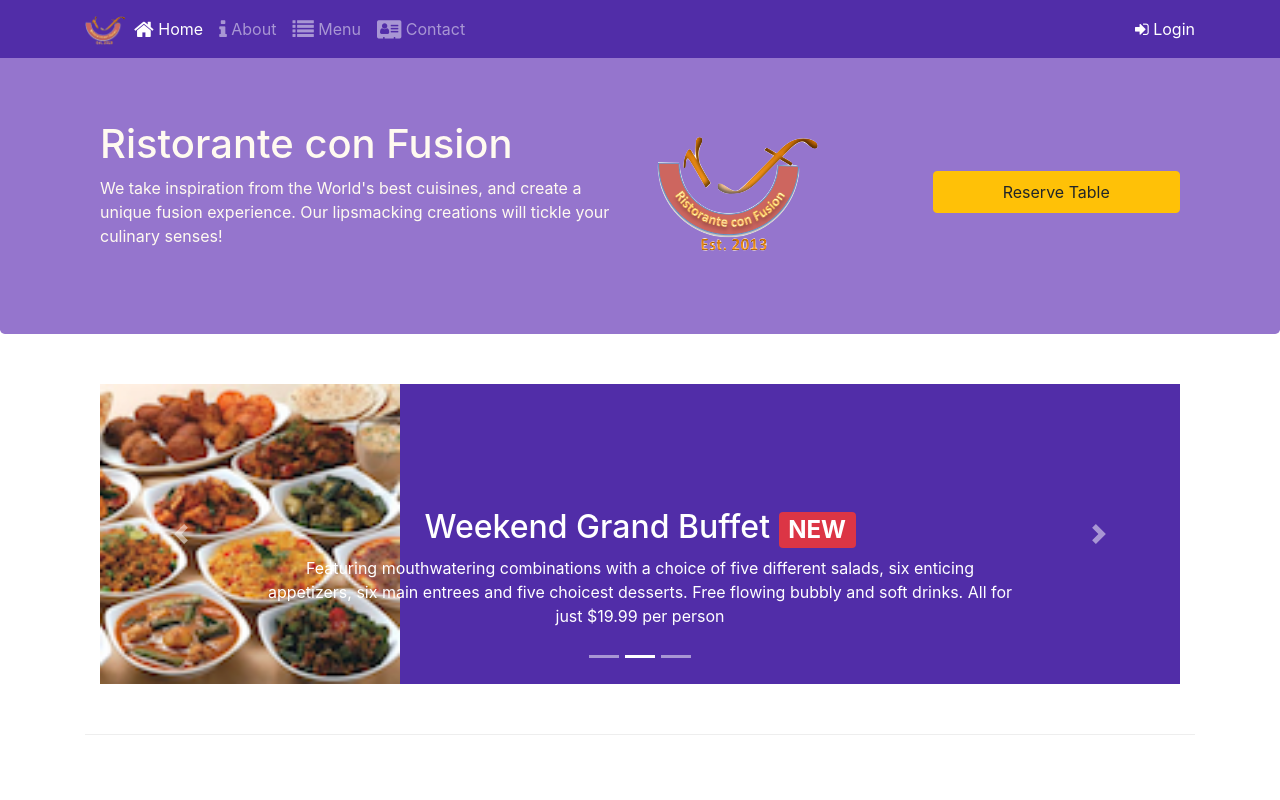
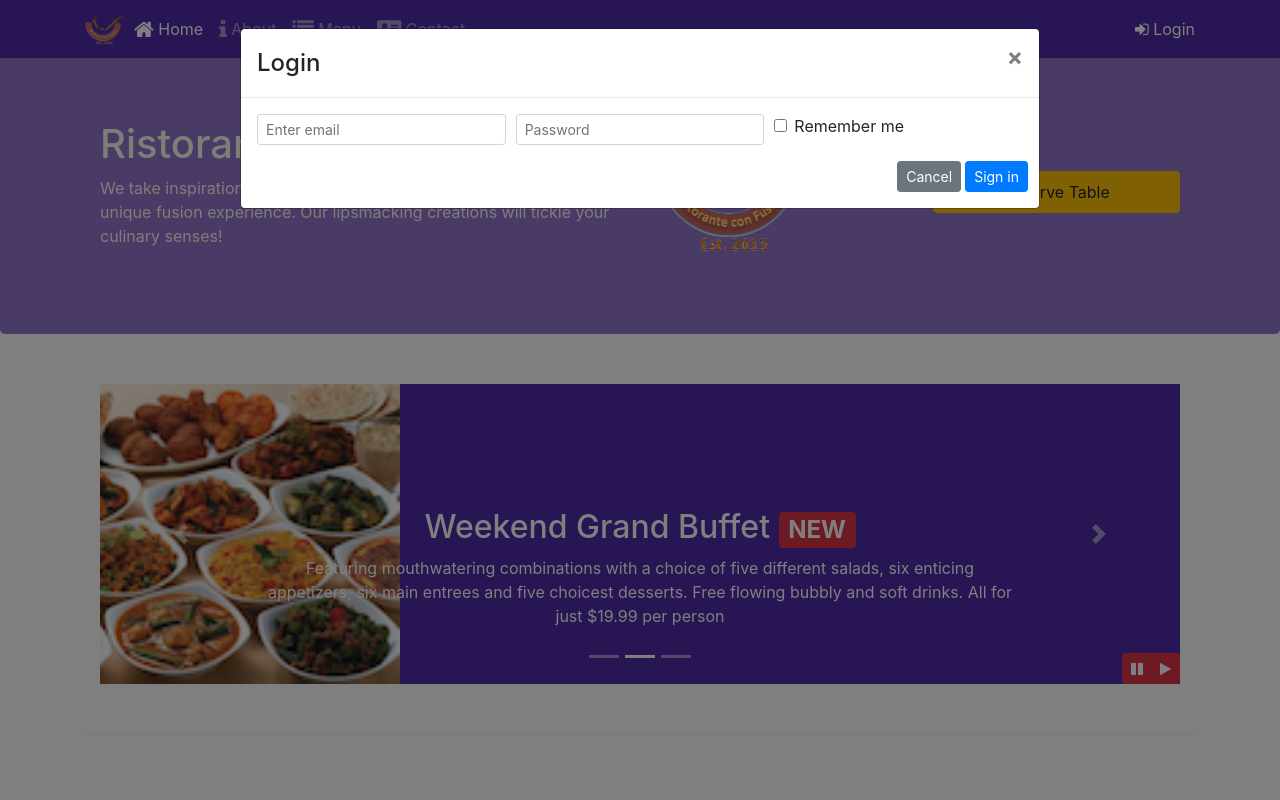
Before and after one commit to btarache/conFusion, a website: page index.html in a window 1280 px wide. Both pictures are taken after a click on the link "Login". Shown: the top 800 px of the page. Drawn offline with nearby package versions, Linux system fonts and the light colour scheme.

Commit message:
Bootstrap JQuery

```diff
--- a/css/styles.css
+++ b/css/styles.css
@@ -56,3 +56,9 @@ address{
     left: 0;
     min-height: 300px;
 }
+#carouselButton {
+    right:0px;
+    position: absolute;
+    bottom: 0px;
+    z-index: 1;
+}
--- a/index.html
+++ b/index.html
@@ -31,13 +31,54 @@
                 </ul>
 
                 <span class="navbar-text">
-                    <a href="#">
+                    <a data-toggle="modal" data-target="#login">
                     <span class="fa fa-sign-in"></span> Login</a>
                 </span>
         </div>
     </nav>
 
-    <div id="loginModal" class="modal fade" role="dialog">
+
+
+    <div id="login" class="modal fade" role="dialog">
+        <div class="modal-dialog modal-lg" role="content">
+            <!-- Modal content-->
+            <div class="modal-content">
+                <div class="modal-header">
+                    <h4 class="modal-title">Login </h4>
+                    <button type="button" class="close" data-dismiss="modal">&times;</button>
+                </div>
+                <div class="modal-body">
+                    <form>
+                        <div class="form-row">
+                            <div class="form-group col-sm-4">
+                                    <label class="sr-only" for="exampleInputEmail3">Email address</label>
+                                    <input type="email" class="form-control form-control-sm mr-1" id="exampleInputEmail3" placeholder="Enter email">
+                            </div>
+                            <div class="form-group col-sm-4">
+                                <label class="sr-only" for="exampleInputPassword3">Password</label>
+                                <input type="password" class="form-control form-control-sm mr-1" id="exampleInputPassword3" placeholder="Password">
+                            </div>
+                            <div class="col-sm-auto">
+                                <div class="form-check">
+                                    <input class="form-check-input" type="checkbox">
+                                    <label class="form-check-label"> Remember me
+                                    </label>
+                                </div>
+                            </div>
+                        </div>
+                        <div class="form-row">
+                            <button type="button" class="btn btn-secondary btn-sm ml-auto" data-dismiss="modal">Cancel</button>
+                            <button type="submit" class="btn btn-primary btn-sm ml-1">Sign in</button>
+                        </div>
+                    </form>
+                </div>
+            </div>
+        </div>
+    </div>
+
+
+
+    <div id="reserveModal" class="modal fade" role="dialog">
         <div class="modal-dialog modal-lg" role="content">
             <!-- Modal content-->
             <div class="modal-content">
@@ -133,7 +174,7 @@
                 </div>
                 <div class="col-12 col-sm align-self-center ml-auto">
                     <a role="button" class="btn btn-block nav-link btn-warning"
-                    data-toggle="modal" data-target="#loginModal"
+                    data-toggle="modal" data-target="#reserveModal"
                     data-placement="bottom" href="#reserve">Reserve Table</a>
                     </a>
                 </div>
@@ -195,6 +236,15 @@
                     <a class="carousel-control-next" href="#mycarousel" role="button" data-slide="next">
                         <span class="carousel-control-next-icon"></span>
                     </a>
+
+                    <div class="btn-group" id="carouselButton">
+                        <button class="btn btn-danger btn-sm" id="carousel-pause">
+                            <span class="fa fa-pause"></span>
+                        </button>
+                        <button class="btn btn-danger btn-sm" id="carousel-play">
+                            <span class="fa fa-play"></span>
+                        </button>
+                    </div>
                 </div>
             </div>
         </div>
@@ -306,7 +356,17 @@
     <script src="node_modules/jquery/dist/jquery.slim.min.js"></script>
     <script src="node_modules/popper.js/dist/umd/popper.min.js"></script>
     <script src="node_modules/bootstrap/dist/js/bootstrap.min.js"></script>
-
+    <script>
+        $(document).ready(function(){
+            $("#mycarousel").carousel( { interval: 2000 } );
+            $("#carousel-pause").click(function(){
+                $("#mycarousel").carousel('pause');
+            });
+            $("#carousel-play").click(function(){
+                $("#mycarousel").carousel('cycle');
+            });
+        });
+    </script>
 
 </body>
 
```
